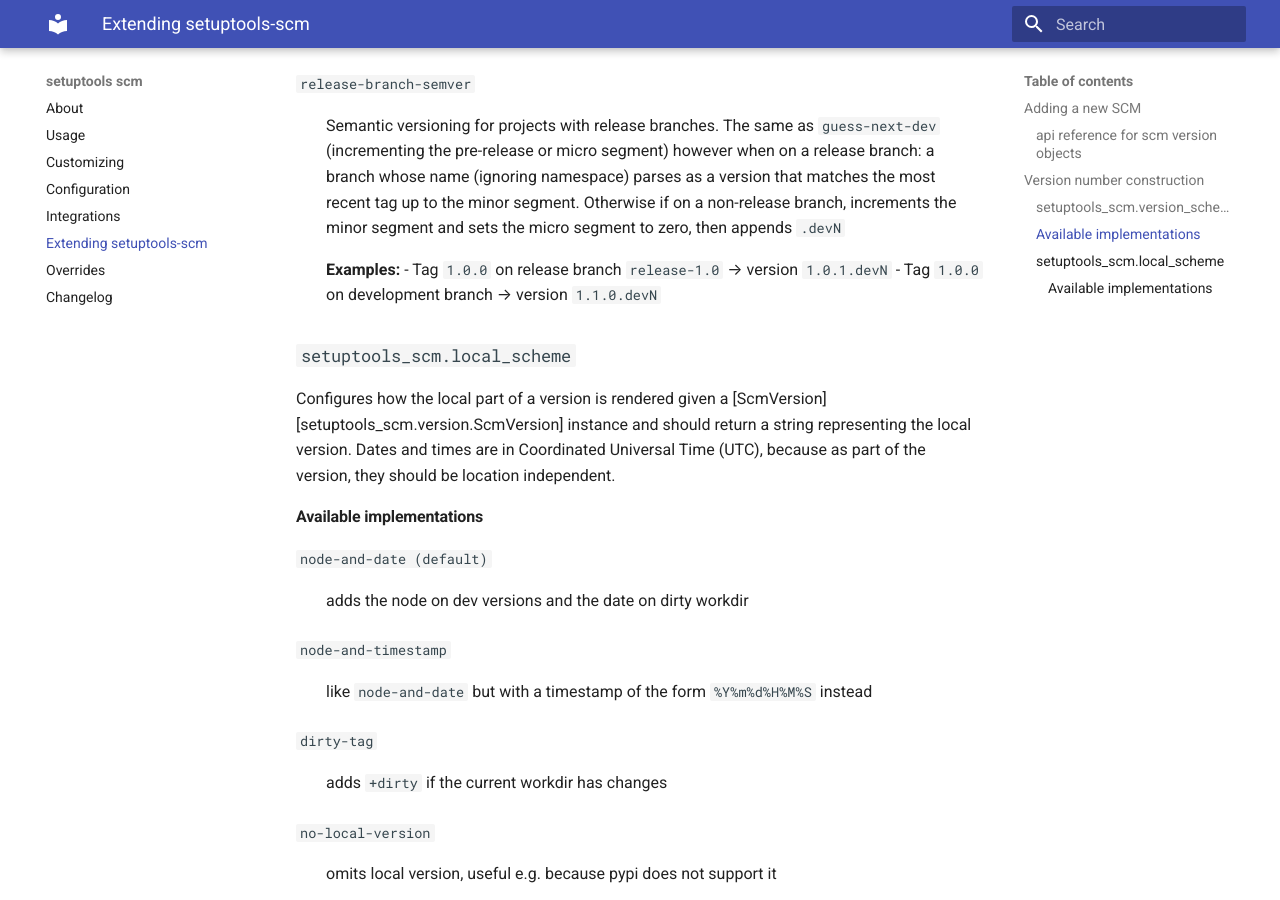
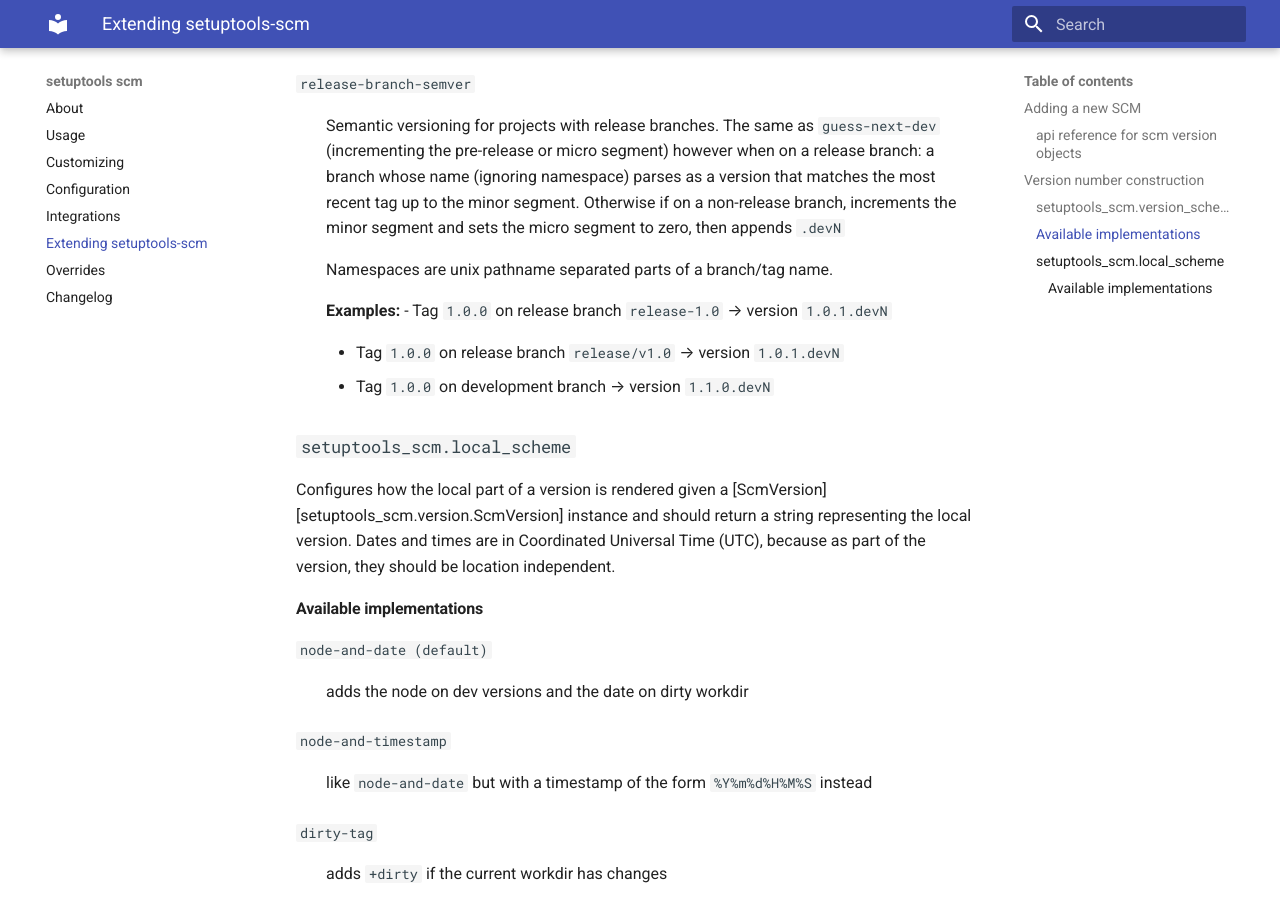
Before and after one commit to pypa/setuptools-scm, an MkDocs documentation site: the page built from docs/extending.md, in a window 1280 px wide and 900 px high, scrolled down 2593 px. Built offline with MkDocs 1.6.1 and Material for MkDocs 9.7.7, drawn with Linux system fonts in a browser that asks for light colours.

Commit message:
mention what namespaces are for release-branch-semver

```diff
--- a/docs/extending.md
+++ b/docs/extending.md
@@ -120,8 +120,12 @@ representing the version.
     non-release branch, increments the minor segment and sets the micro segment to
     zero, then appends `.devN`
 
+    Namespaces are unix pathname separated parts of a branch/tag name.
+
     **Examples:**
     - Tag `1.0.0` on release branch `release-1.0` → version `1.0.1.devN`
+
+    - Tag `1.0.0` on release branch `release/v1.0` → version `1.0.1.devN`
     - Tag `1.0.0` on development branch → version `1.1.0.devN`
 
 ### `setuptools_scm.local_scheme`
```
Also changed, not shown: CHANGELOG.md (+1 -0 lines).
